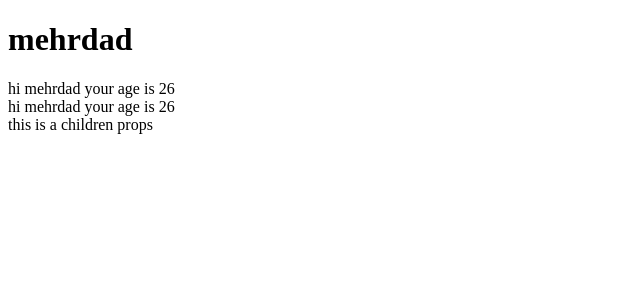
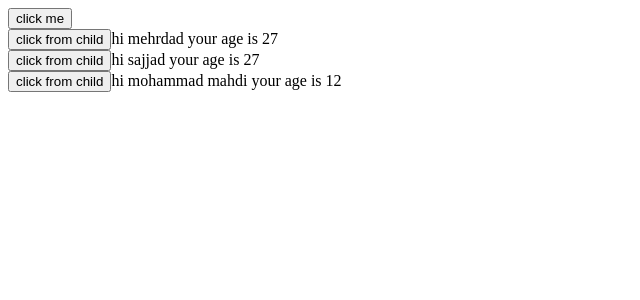
Before and after one commit to RandWeb/my-app, a React (Create React App) app: page / in a window 1280 px wide. Shown: the top 300 px of the page, without its empty margins (0-640 px from the left). Built offline with nearby package versions, Linux system fonts and the light colour scheme.

Commit message:
send data between components

```diff
--- a/src/App.js
+++ b/src/App.js
@@ -1,15 +1,35 @@
 import User from './Components/User'
-import React, {Component} from 'react';
+import React, { Component } from 'react';
 
-class App extends Component{
-  render(){
+
+// state full component or class component
+class App extends Component {
+  state = {
+    users: [
+      { id: 1, name: "mehrdad", age: "27" },
+      { id: 2, name: "sajjad", age: "27" },
+      { id: 3, name: "mohammad mahdi", age: "12" }
+    ]
+  }
+  onButtonClick = () => {
+    this.setState({
+      users: [
+        { id: 1, name: "ali", age: "26" },
+        { id: 2, name: "sajjad", age: "27" },
+        { id: 3, name: "mohammad mahdi", age: "1100" }
+      ]
+    });
+  }
+  onUserDataChanged = (userId, data) => {
+    console.log(userId, data)
+  }
+  render() {
     return (
       <div>
-        <h1>mehrdad</h1>
-        <User name="mehrdad" age="26" />
-        <User name="mehrdad" age="26" >
-          this is a children props
-          </User>
+        <button onClick={this.onButtonClick}>click me</button>
+        <User name={this.state.users[0].name} age={this.state.users[0].age} onChanged={this.onUserDataChanged} />
+        <User name={this.state.users[1].name} age={this.state.users[1].age} onChanged={this.onUserDataChanged} />
+        <User name={this.state.users[2].name} age={this.state.users[2].age} onChanged={this.onUserDataChanged} />
       </div>
     )
   }
--- a/src/Components/User.js
+++ b/src/Components/User.js
@@ -1,15 +1,44 @@
-import React from 'react';
+import React, { Component } from 'react';
 
-//functinal compnent
-let User = function(props){
-    return(
-        <div>
-            hi {props.name} your age is {props.age}
-            <br/>
-            {props.children}
-        </div>
-    )
+// statefull component
+class User extends Component {
+    i = 0;
+    state = {
+        name: this.props.name,
+        age: this.props.age
+    }
+
+    onButtonClicked = () => {
+        let newObject = {
+            name: "newName" + this.i,
+            age: 35
+        };
+        this.i = this.i + 1;
+        this.setState(newObject);
+        this.props.onChanged(this.props.id);
+    }
+    render() {
+        this.props.onChanged(this.props.id, this.newObject);
+        return (
+            <div>
+                <button onClick={this.onButtonClicked}>click from child</button>
+                hi {this.state.name} your age is {this.state.age}
+                <br />
+                {this.props.children}
+            </div>
+        );
+    };
 }
+//functinal compnent or stateless component
+// let User = function(props){
+//     return(
+//         <div>
+//             hi {props.name} your age is {props.age}
+//             <br/>
+//             {props.children}
+//         </div>
+//     )
+// }
 
 /* return
          string
```
